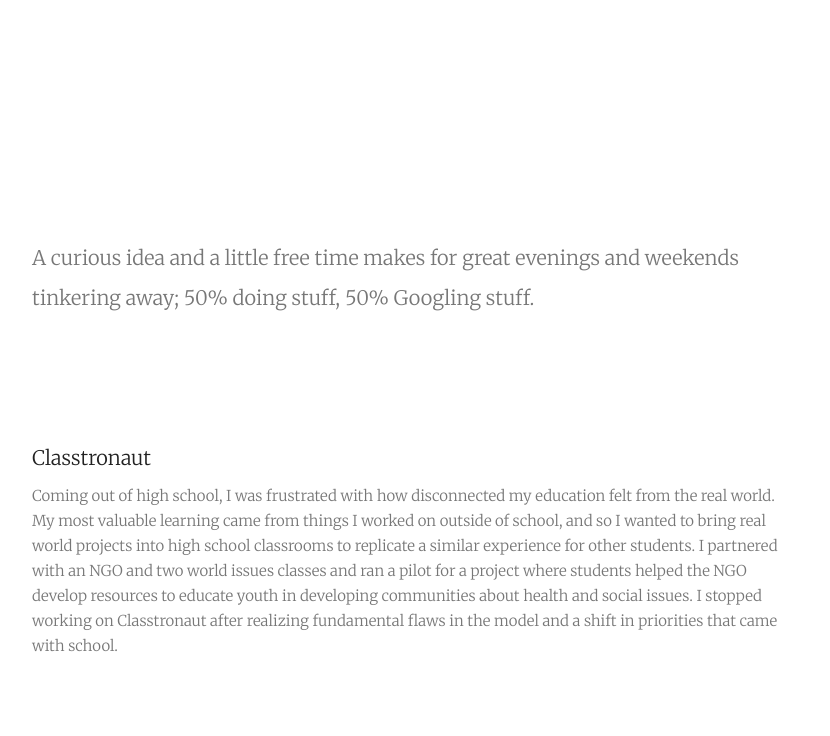
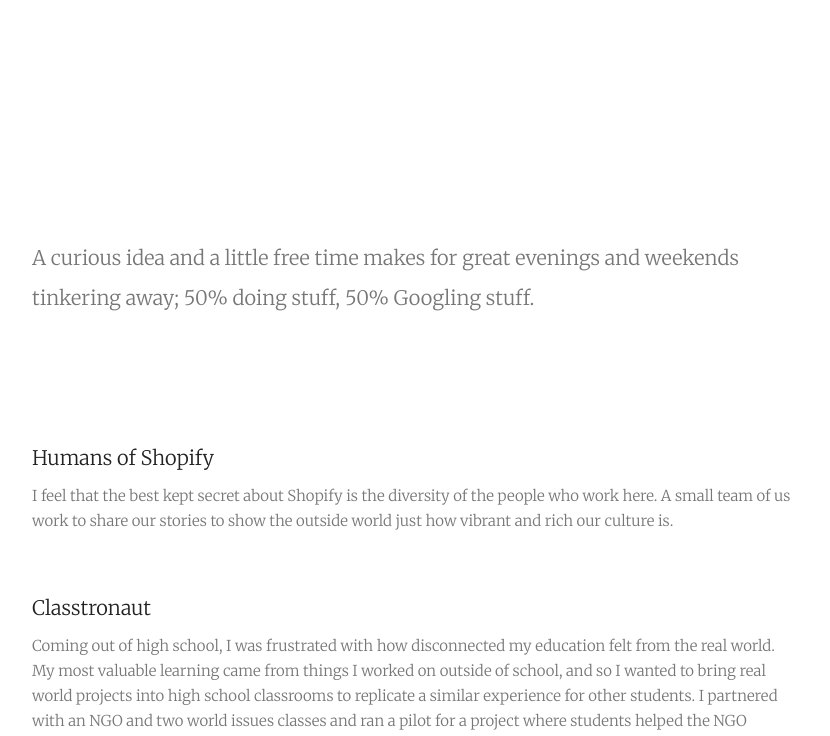
Before and after one commit to joeyloi/joeyloi.github.io, a plain HTML site: page projects/index.html in a window 1280 px wide. Shown: the part 345-1081 px from the top of the page, without its empty margins (224-1054 px from the left). Drawn offline with nearby package versions, Linux system fonts and the light colour scheme.

Commit message:
humans of choppily

```diff
--- a/projects/index.html
+++ b/projects/index.html
@@ -56,6 +56,10 @@
 
     <div class="message-banner">
         <span>A curious idea and a little free time makes for great evenings and weekends tinkering away; 50% doing stuff, 50% Googling stuff.</span><br><br><br><br>
+        <a href="http://humansofshopify.tumblr.com" target="_blank" class="title"><span class="link">Humans of Shopify</span></a>
+            <p class="subtitle"></p>
+            <p class="comment">I feel that the best kept secret about Shopify is the diversity of the people who work here. A small team of us work to share our stories to show the outside world just how vibrant and rich our culture is.</p>
+        <br>
         <a class="title"><span>Classtronaut</span></a>
             <p class="subtitle"></p>
             <p class="comment">Coming out of high school, I was frustrated with how disconnected my education felt from the real world. My most valuable learning came from things I worked on outside of school, and so I wanted to bring real world projects into high school classrooms to replicate a similar experience for other students. I partnered with an NGO and two world issues classes and ran a pilot for a project where students helped the NGO develop resources to educate youth in developing communities about health and social issues. I stopped working on Classtronaut after realizing fundamental flaws in the model and a shift in priorities that came with school.</p>
```
